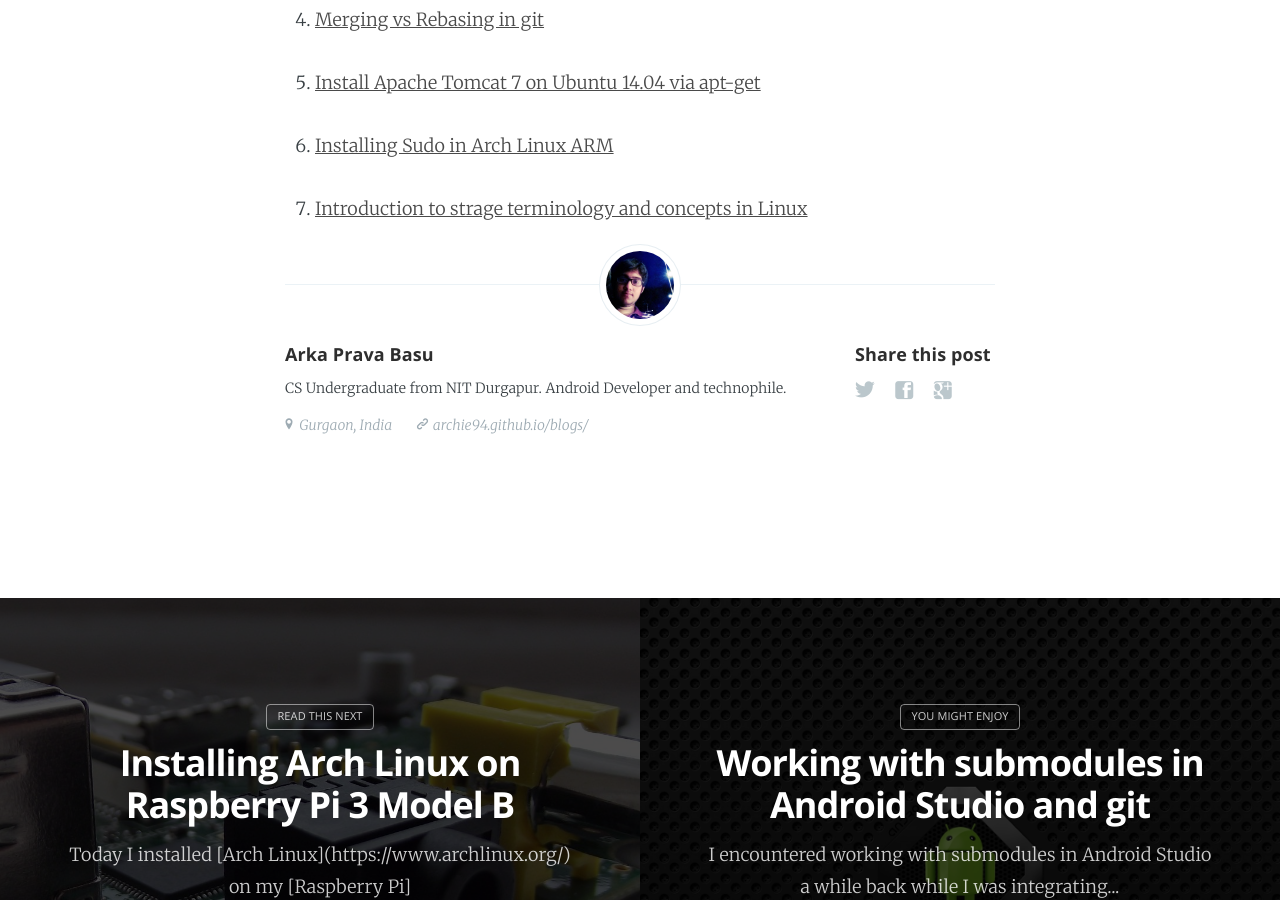
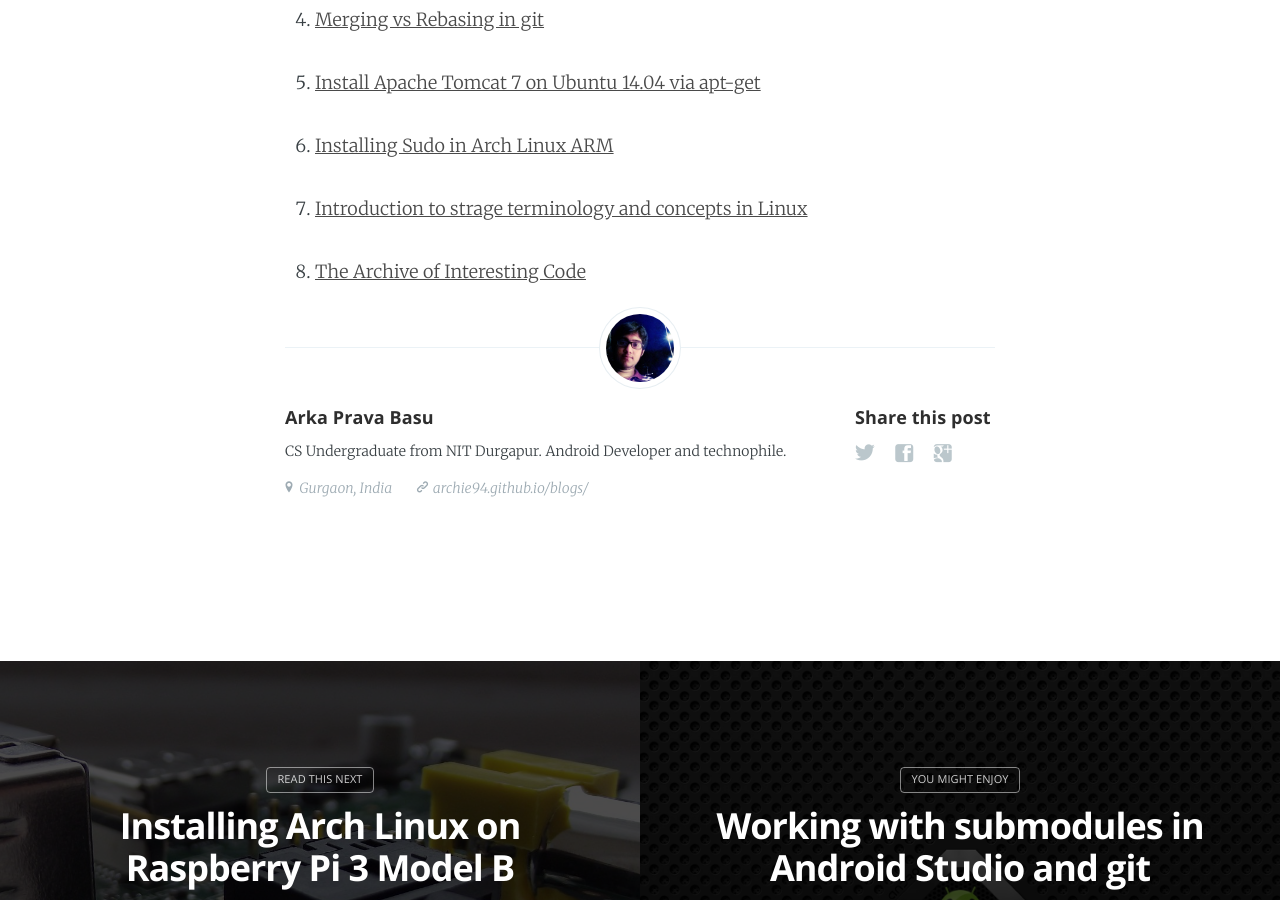
Before and after one commit to archie94/blogs, a Jekyll site: the page built from _posts/2017-02-07-blog-of-blogs.md, in a window 1280 px wide and 900 px high, scrolled down 1093 px. Built offline with Jekyll 4.4.1, drawn with Linux system fonts in a browser that asks for light colours; nearby versions of some CDN libraries.

Commit message:
Added The Archive of Interesting Codes
Signed-off-by: Arka Prava Basu <arkaprava94@gmail.com>

```diff
--- a/_posts/2017-02-07-blog-of-blogs.md
+++ b/_posts/2017-02-07-blog-of-blogs.md
@@ -25,3 +25,5 @@ Here I plan to keep links of exciting blog posts which I encounter. I will go on
 6. [Installing Sudo in Arch Linux ARM](https://www.reddit.com/r/raspberry_pi/comments/4skwiq/arch_linux_arm_tutorial_part_2_installing_sudo/?st=j3ag3dpv&sh=537cfee1)
 
 7. [Introduction to strage terminology and concepts in Linux](https://www.digitalocean.com/community/tutorials/an-introduction-to-storage-terminology-and-concepts-in-linux)
+
+8. [The Archive of Interesting Code](http://keithschwarz.com)
```
